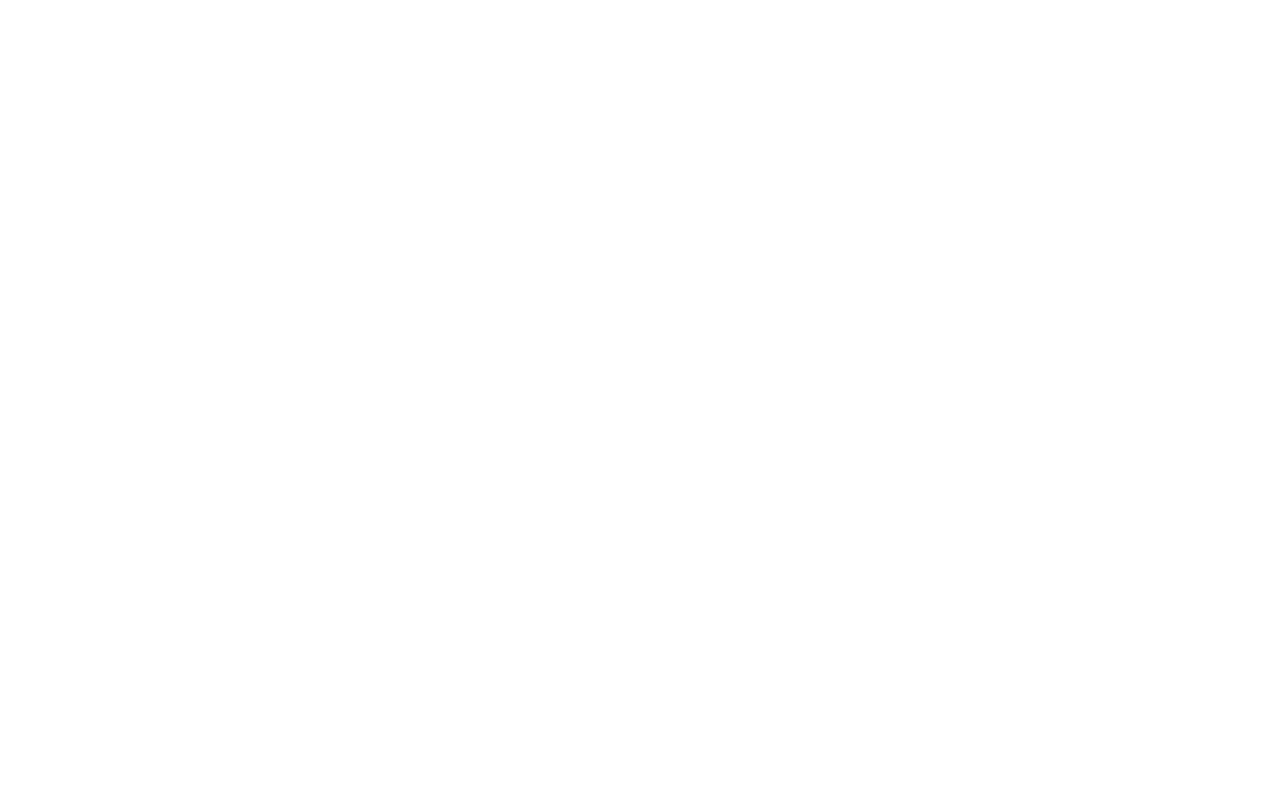
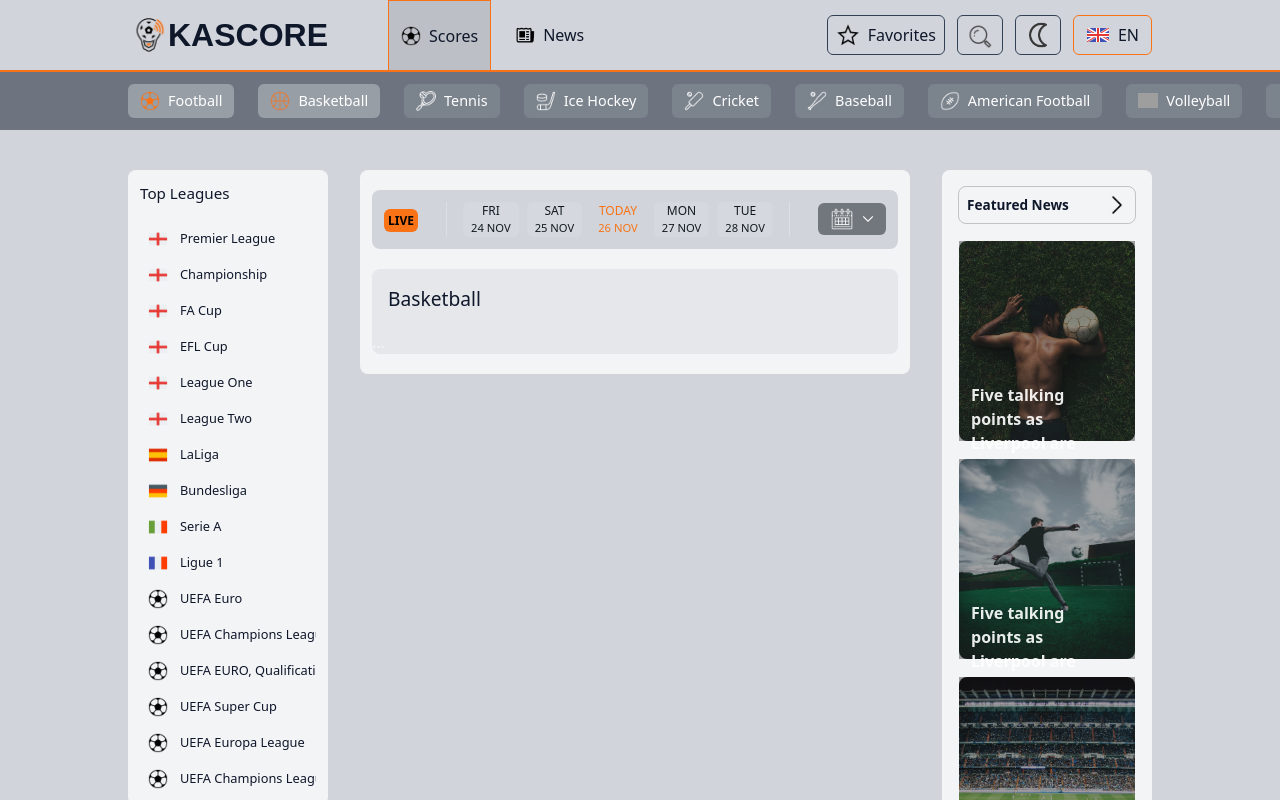
Before and after one commit to khalteck/kascore, a React (Vite) app: page /scores/basketball in a window 1280 px wide. Before the commit this address had no page. Shown: the top 800 px of the page. Built offline with nearby package versions, Linux system fonts and the light colour scheme; no server answers; grey boxes are pictures that could not be loaded; a web font is replaced by a local one.

Commit message:
feat: scores page

```diff
--- a/src/App.jsx
+++ b/src/App.jsx
@@ -4,6 +4,8 @@
 import Loader from "./components/Loader";
 
 const Homepage = lazy(() => import("./pages/Homepage"));
+const BasketballPage = lazy(() => import("./pages/BasketballPage"));
+
 const Favorites = lazy(() => import("./pages/Favorites"));
 const MatchDetails = lazy(() => import("./pages/MatchDetails"));
 const Leagues = lazy(() => import("./pages/Leagues"));
@@ -15,6 +17,8 @@
     <Suspense fallback={<Loader />}>
       <Routes>
         <Route path="/" element={<Homepage />} />
+        <Route path="/scores/basketball" element={<BasketballPage />} />
+
         <Route path="/scores/favorites" element={<Favorites />} />
         <Route
           path="/scores/details/:league_name/:id"
--- a/src/components/SportListCont.jsx
+++ b/src/components/SportListCont.jsx
@@ -1,15 +1,17 @@
 import { useAppContext } from "../contexts/AppContext";
 import sports from "../data/sportList.json";
+import { useNavigate } from "react-router-dom";
 
 const SportListCont = () => {
   const { currentPage } = useAppContext();
+  const navigate = useNavigate();
   return (
     <ul className="bg-[#2a3543]/60 dark:bg-[#5a636b] w-full lg:px-[10%] md:h-[60px] gap-3 md:gap-6 items-center justify-start flex overflow-x-auto whitespace-nowrap no-scrollbar border-t-2 border-orange-500">
       {sports?.map((item, index, arr) => {
         return (
           <li
             key={index}
-            // onClick={() => navigate("/")}
+            onClick={() => navigate(`/scores${item?.link}`)}
             className={`cursor-pointer hover:bg-white/30 dark:hover:bg-[#2a3543] text-white  transition-all duration-300 text-[.8rem] md:text-[.9rem] px-3 md:pl-3 md:pr-8 py-[6px] lg:rounded-md flex lg:flex-row flex-col lg:gap-2 items-center ${
               index === 0 && currentPage === "/"
                 ? "dark:bg-[#2a3543] bg-white/30"
--- /dev/null
+++ b/src/pages/BasketballPage.jsx
@@ -0,0 +1,76 @@
+import DateSlide from "../components/DateSlide";
+import Footer from "../components/Footer";
+import Header from "../components/Header";
+import CountriesTray from "../components/CountriesTray";
+import BottomBar from "../components/BottomBar";
+// import schedule from "../data/schedule.json";
+// import events from "../data/events.json";
+
+import FeaturedNewsCont from "../components/FeaturedNewsCont";
+import { useAppContext } from "../contexts/AppContext";
+import ScrollToTop from "../ScrollToTop";
+
+const BasketballPage = () => {
+  const { isDarkMode } = useAppContext();
+
+  return (
+    <>
+      <Header />
+      <div
+        className={`w-full pt-[150px] md:pt-[170px] md:pb-12 md:px-[10%] bg-[#d1d5db] text-[#0f172a] dark:bg-[#2a3543] dark:text-gray-200 ${
+          isDarkMode ? "dark" : ""
+        }`}
+      >
+        <div className="w-full h-full flex gap-8">
+          <div className="w-[20%] min-w-[200px] hidden md:block">
+            <CountriesTray isDarkMode={isDarkMode} />
+          </div>
+
+          <div
+            className={`w-full md:w-[50%] md:min-w-[550px] h-full rounded-lg px-3 py-5  ${
+              !isDarkMode ? "bg-[#1d2732]" : "bg-gray-100"
+            }`}
+          >
+            <div className="w-full mb-4 md:mb-0">
+              <DateSlide isDarkMode={isDarkMode} />
+            </div>
+
+            <div
+              className={`w-full md:mt-5 rounded-lg ${
+                !isDarkMode ? "bg-[#121a20]/50" : "bg-gray-200"
+              }`}
+            >
+              <h1 className="font-medium text-[1.2rem] p-4 rounded-lg">
+                Basketball
+              </h1>
+
+              <div
+                className={`w-full flex flex-col ${
+                  !isDarkMode ? "text-[#121a20]" : "text-neutral-100"
+                }`}
+              >
+                ...
+              </div>
+            </div>
+          </div>
+          <div
+            className={`w-[30%] min-w-[200px] h-auto rounded-lg hidden lg:block p-4 ${
+              !isDarkMode ? "bg-[#1d2732]" : "bg-gray-100"
+            }`}
+          >
+            <FeaturedNewsCont isDarkMode={isDarkMode} />
+            <div className="w-full bg-inherit h-[200px] mt-5 ">
+              <h1 className="text-[.75rem]">ADVERTISEMENT</h1>
+            </div>
+          </div>
+        </div>
+      </div>
+
+      <ScrollToTop />
+      <Footer />
+      <BottomBar />
+    </>
+  );
+};
+
+export default BasketballPage;
```
